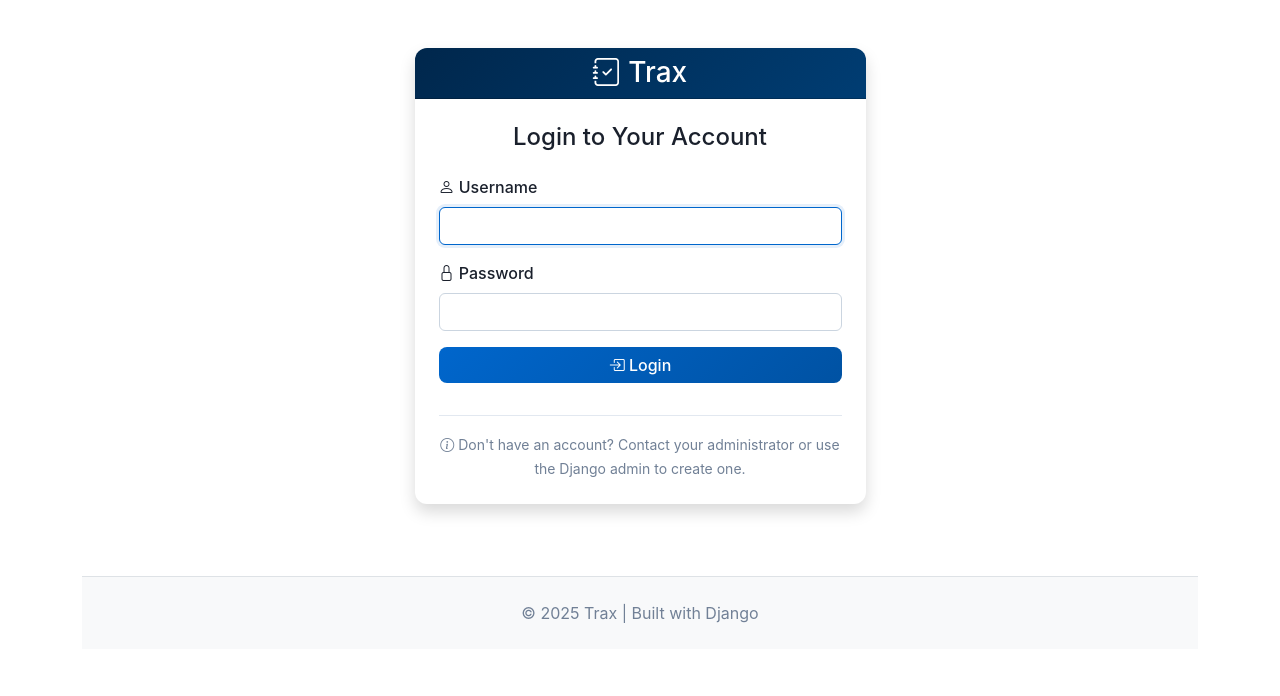
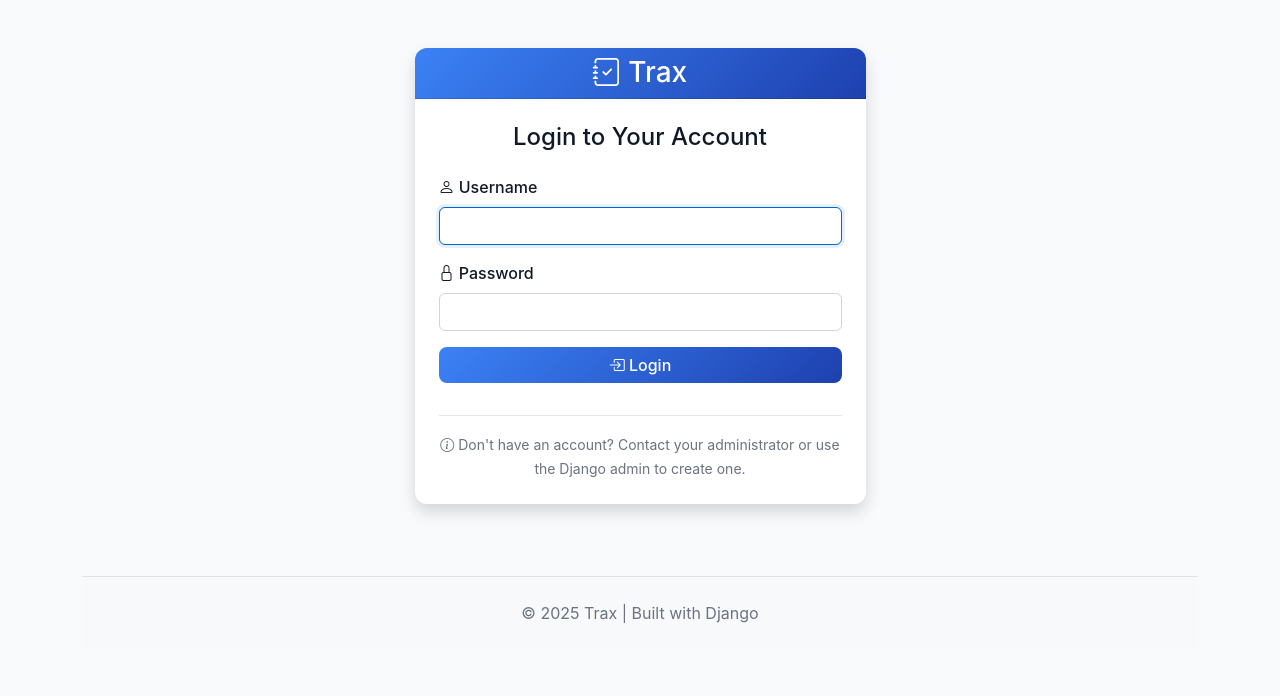
Before and after one commit to tatejones2/AssignmentTracker, a Django app: page /login/?next=/assignments/1/ in a window 1280 px wide. Shown: the top 696 px of the page. Run offline with Django 5.2, Linux system fonts and the light colour scheme.

Commit message:
Complete color scheme redesign - new modern palette for entire site including sidebar and footer

```diff
--- a/templates/base.html
+++ b/templates/base.html
@@ -8,45 +8,66 @@
     <link rel="stylesheet" href="https://cdn.jsdelivr.net/npm/bootstrap-icons@1.11.0/font/bootstrap-icons.css">
     <style>
         :root {
-            /* Brand colors - Work for both modes */
-            --navy: #00274c;
-            --red: #CC0000;
-            --light-navy: #003d73;
-            --dark-red: #990000;
+            /* NEW Brand colors - Modern & Vibrant */
+            --primary: #3b82f6;
+            --primary-dark: #1e40af;
+            --primary-light: #60a5fa;
+            --secondary: #8b5cf6;
+            --secondary-dark: #6d28d9;
+            --accent: #ec4899;
+            --success: #10b981;
+            --warning: #f59e0b;
+            --danger: #ef4444;
 
             /* Light mode - Clean & Professional */
-            --bg-primary: #ffffff;
-            --bg-secondary: #f5f7fa;
-            --bg-tertiary: #eef1f5;
-            --text-primary: #1a202c;
-            --text-secondary: #718096;
-            --text-tertiary: #a0aec0;
-            --border-color: #e2e8f0;
+            --bg-primary: #f9fafb;
+            --bg-secondary: #ffffff;
+            --bg-tertiary: #f3f4f6;
+            --text-primary: #111827;
+            --text-secondary: #6b7280;
+            --text-tertiary: #9ca3af;
+            --border-color: #e5e7eb;
             --card-bg: #ffffff;
             --card-shadow: 0 1px 3px rgba(0, 0, 0, 0.1);
-            --card-shadow-hover: 0 4px 12px rgba(0, 0, 0, 0.15);
+            --card-shadow-hover: 0 10px 25px rgba(0, 0, 0, 0.1);
             --input-bg: #ffffff;
-            --input-border: #cbd5e0;
-            --link-color: #0066cc;
-            --link-hover: #0052a3;
+            --input-border: #d1d5db;
+            --link-color: #3b82f6;
+            --link-hover: #1e40af;
+
+            /* Sidebar light mode */
+            --sidebar-bg: #ffffff;
+            --sidebar-text: #374151;
+            --sidebar-border: #e5e7eb;
+            --sidebar-hover: #f3f4f6;
+            --sidebar-active: #eff6ff;
+            --sidebar-active-text: #1e40af;
         }
 
         body.dark-mode {
             /* Dark mode - Comfortable for eyes */
-            --bg-primary: #0f1419;
-            --bg-secondary: #1a1f2e;
-            --bg-tertiary: #252d3d;
-            --text-primary: #e2e8f0;
-            --text-secondary: #a0aec0;
-            --text-tertiary: #718096;
-            --border-color: #2d3748;
-            --card-bg: #1a1f2e;
+            --bg-primary: #0f172a;
+            --bg-secondary: #1e293b;
+            --bg-tertiary: #334155;
+            --text-primary: #f1f5f9;
+            --text-secondary: #cbd5e1;
+            --text-tertiary: #94a3b8;
+            --border-color: #475569;
+            --card-bg: #1e293b;
             --card-shadow: 0 1px 3px rgba(0, 0, 0, 0.3);
-            --card-shadow-hover: 0 4px 12px rgba(0, 0, 0, 0.5);
-            --input-bg: #2d3748;
-            --input-border: #4a5568;
-            --link-color: #64b5f6;
-            --link-hover: #90caf9;
+            --card-shadow-hover: 0 10px 25px rgba(0, 0, 0, 0.4);
+            --input-bg: #334155;
+            --input-border: #475569;
+            --link-color: #60a5fa;
+            --link-hover: #93c5fd;
+
+            /* Sidebar dark mode */
+            --sidebar-bg: #1e293b;
+            --sidebar-text: #cbd5e1;
+            --sidebar-border: #334155;
+            --sidebar-hover: #334155;
+            --sidebar-active: #1e3a5f;
+            --sidebar-active-text: #93c5fd;
         }
 
         body {
@@ -84,19 +105,20 @@
         }
 
         .card-header.bg-primary {
-            background: linear-gradient(135deg, var(--navy) 0%, var(--light-navy) 100%) !important;
+            background: linear-gradient(135deg, var(--primary) 0%, var(--primary-dark) 100%) !important;
             border-radius: 12px 12px 0 0 !important;
+            color: white !important;
         }
 
         /* Priority borders */
         .priority-high {
-            border-left: 5px solid #dc2626;
+            border-left: 5px solid var(--danger);
         }
         .priority-medium {
-            border-left: 5px solid #f59e0b;
+            border-left: 5px solid var(--warning);
         }
         .priority-low {
-            border-left: 5px solid #10b981;
+            border-left: 5px solid var(--success);
         }
 
         /* Status styling */
@@ -121,7 +143,7 @@
 
         /* Button styling */
         .btn-primary {
-            background: linear-gradient(135deg, #0066cc 0%, #0052a3 100%);
+            background: linear-gradient(135deg, var(--primary) 0%, var(--primary-dark) 100%);
             border: none;
             border-radius: 8px;
             font-weight: 500;
```
Also changed, not shown: other parts of templates/base.html (+59 -38 lines).
